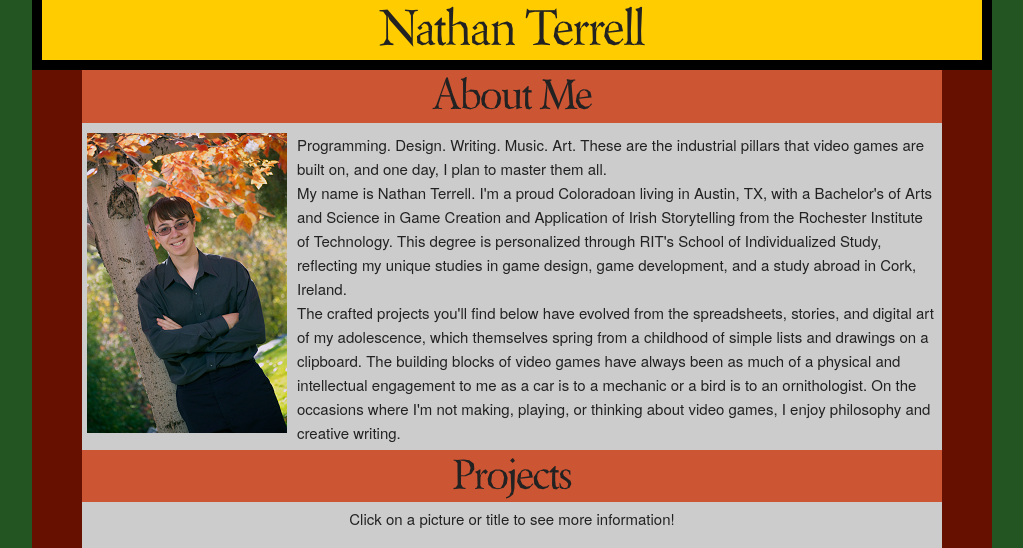
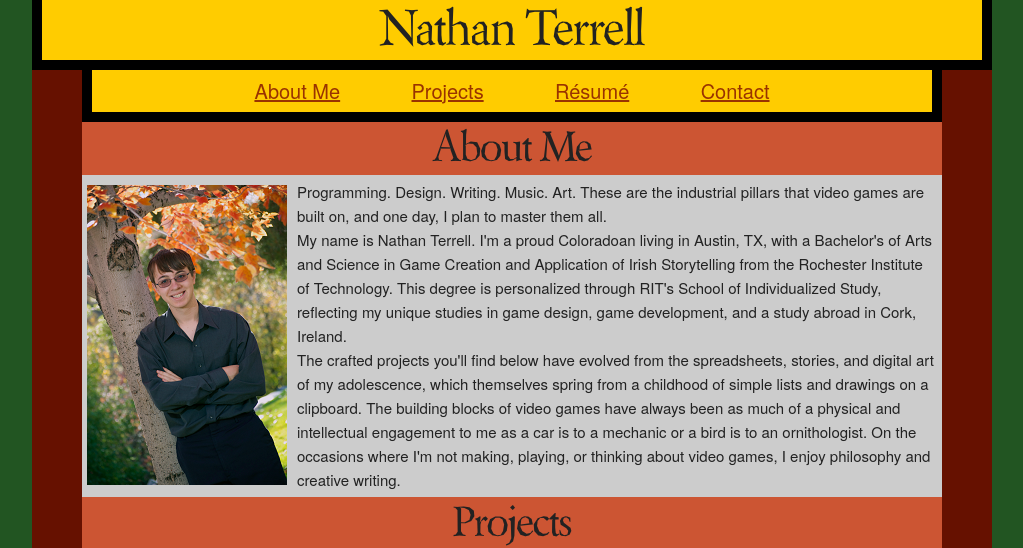
Before and after one commit to nterrell4264/nterrell4264.github.io, a plain HTML site: page index.html in a window 1280 px wide. Shown: the top 548 px of the page, without its empty margins (128-1151 px from the left). Drawn offline with nearby package versions, Linux system fonts and the light colour scheme.

Commit message:
Navbar... and more tweaking

```diff
--- a/css/portfolio.css
+++ b/css/portfolio.css
@@ -30,7 +30,8 @@ body {
 	padding: 5px;
 }
 .footer {
-	margin-bottom: 20px;
+	padding-bottom: 10px;
+	margin-bottom: 30px;
 }
 
 /*Formatting*/
@@ -41,11 +42,27 @@ h6 {
 	text-decoration: underline;
 }
 
+.nav {
+	display: block;
+	list-style-type: none;
+	text-align: center;
+	background-color: #fc0;
+	border: 10px solid black;
+	border-top: none;
+	padding: 5px 0;
+}
+.nav li {
+	display: inline;
+	font-size: 1.6rem;
+	padding: 0 2%;
+	margin: 0;
+}
 .profile {
 	text-align: center;
 	padding: 0;
 }
 .profile img {
+	margin-top: 5px;
 	margin-right: 10px;
 	width: 100%;
 	max-width: 200px;
--- a/css/skeleton.css
+++ b/css/skeleton.css
@@ -414,6 +414,7 @@ there.
 @media (min-width: 450px) {
 	.profile {
 		padding: 5px;
+		padding-top: 0;
 	}
 	.profile img {
 		float: left;
@@ -428,6 +429,9 @@ there.
 	.media li {
 		font-size: 2em;
 	}
+	.nav li {
+		font-size: 2rem;
+	}
 }
 
 /* Larger than desktop */
@@ -435,6 +439,9 @@ there.
 	.media li {
 		font-size: 2.5em;
 	}
+	.nav li {
+		padding: 0 4%;
+	}
 }
 
 /* Larger than Desktop HD */
--- a/index.html
+++ b/index.html
@@ -53,9 +53,19 @@
 	</div>
 
 	<div class="container main">
+		<div>
+			<div class="twelve columns nav">
+				<ul>
+				<li><a href="#about">About Me</a></li>
+				<li><a href="#projects">Projects</a></li>
+				<li><a href="#resume">R&eacutesum&eacute</a></li>
+				<li><a href="#links">Contact</a></li>
+				</ul>
+			</div>
+		</div>
 		<div class="section">
 			<div class="twelve columns head">
-				<h2>About Me</h2>
+				<h2 id="about">About Me</h2>
 			</div>
 			<div class="twelve columns profile">
 				<img src="images/ProfilePic.png" title="A professional picture of me." />
@@ -70,7 +80,7 @@
 
 		<div class="section">
 			<div class="twelve columns head">
-				<h2>Projects</h2>
+				<h2 id="projects">Projects</h2>
 			</div>
 			<div class="row" style="text-align: center">
 				<p>Click on a picture or title to see more information!</p>
@@ -150,7 +160,7 @@
 
 		<div class="section">
 			<div class="twelve columns head">
-				<h2>R&eacutesum&eacute</h2>
+				<h2 id="resume">R&eacutesum&eacute</h2>
 			</div>
 			<div class="offset-by-one column ten columns content">
 				<iframe src="Nathan Terrell Resume.pdf" /></iframe>
@@ -160,7 +170,7 @@
 
 		<div class="section">
 			<div class="twelve columns head">
-				<h2>Contact</h2>
+				<h2 id="links">Contact</h2>
 			</div>
 			<div class="row content">
 				<div class="offset-by-one five columns">
```
